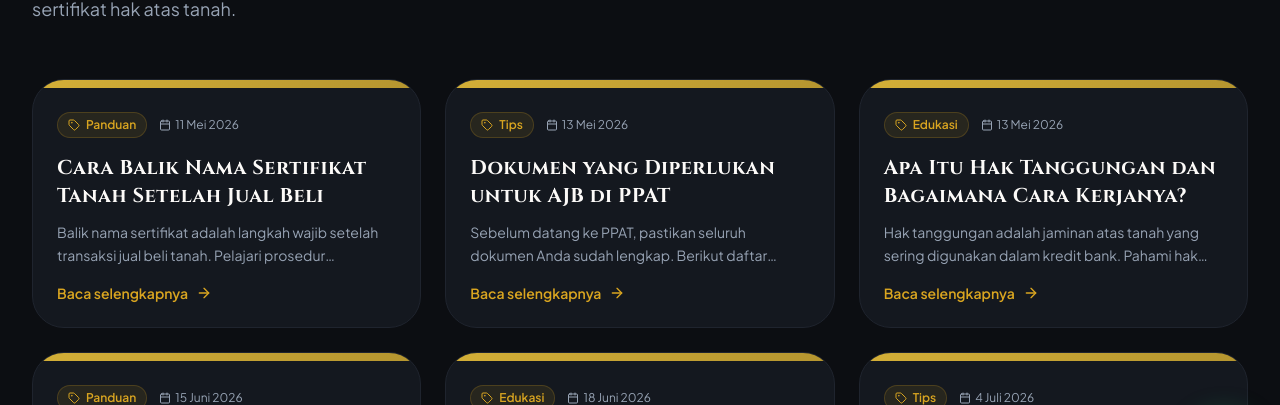
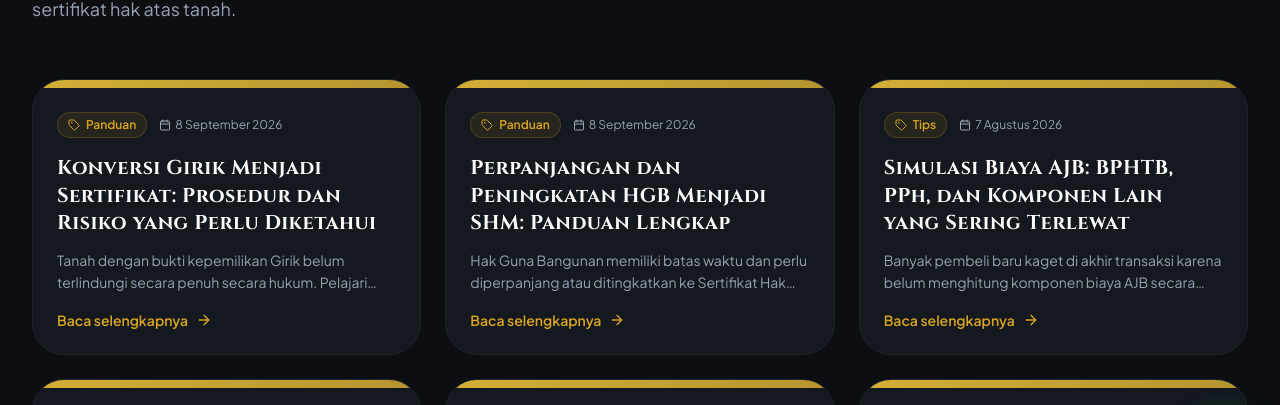
Before and after one commit to StevieAdrian/michael-huang, a Next.js app: page /ppat-michael/artikel in a window 1280 px wide. Shown: the part 303-708 px from the top of the page. Built offline with nearby package versions, Linux system fonts and the light colour scheme; no server answers.

Commit message:
feat: sort articles by date asc

```diff
--- a/src/shared/components/all-articles-page.tsx
+++ b/src/shared/components/all-articles-page.tsx
@@ -28,6 +28,17 @@ interface AllArticlesPageProps {
   sectionLabel: string;
 }
 
+const MONTHS_ID: Record<string, number> = {
+  Januari: 0, Februari: 1, Maret: 2, April: 3,
+  Mei: 4, Juni: 5, Juli: 6, Agustus: 7,
+  September: 8, Oktober: 9, November: 10, Desember: 11,
+};
+
+function parseIdDate(dateStr: string): Date {
+  const [day, month, year] = dateStr.split(" ");
+  return new Date(Number(year), MONTHS_ID[month] ?? 0, Number(day));
+}
+
 export function AllArticlesPage({
   articles,
   basePath,
@@ -37,6 +48,9 @@ export function AllArticlesPage({
   backLabel,
   sectionLabel,
 }: AllArticlesPageProps) {
+  const sortedArticles = [...articles].sort(
+    (a, b) => parseIdDate(b.date).getTime() - parseIdDate(a.date).getTime()
+  );
   return (
     <div className="pb-24 pt-24 md:pt-28">
       <div className="max-w-7xl mx-auto px-4 sm:px-6 lg:px-8">
@@ -80,7 +94,7 @@ export function AllArticlesPage({
         </motion.div>
 
         <div className="grid grid-cols-1 sm:grid-cols-2 lg:grid-cols-3 gap-5 md:gap-6">
-          {articles.map((article, index) => (
+          {sortedArticles.map((article, index) => (
             <motion.div
               key={article.id}
               initial={{ opacity: 0, y: 20 }}
--- a/src/shared/components/article-cards.tsx
+++ b/src/shared/components/article-cards.tsx
@@ -20,13 +20,26 @@ interface ArticleCardsProps {
   limit?: number;
 }
 
+const MONTHS_ID: Record<string, number> = {
+  Januari: 0, Februari: 1, Maret: 2, April: 3,
+  Mei: 4, Juni: 5, Juli: 6, Agustus: 7,
+  September: 8, Oktober: 9, November: 10, Desember: 11,
+};
+
+function parseIdDate(dateStr: string): Date {
+  const [day, month, year] = dateStr.split(" ");
+  return new Date(Number(year), MONTHS_ID[month] ?? 0, Number(day));
+}
+
 export function ArticleCards({
   articles,
   basePath,
   title = "Artikel & Wawasan",
   limit = 3,
 }: ArticleCardsProps) {
-  const displayedArticles = articles.slice(0, limit);
+  const displayedArticles = [...articles]
+    .sort((a, b) => parseIdDate(b.date).getTime() - parseIdDate(a.date).getTime())
+    .slice(0, limit);
 
   return (
     <section className="py-12 md:py-20 bg-background">
```
